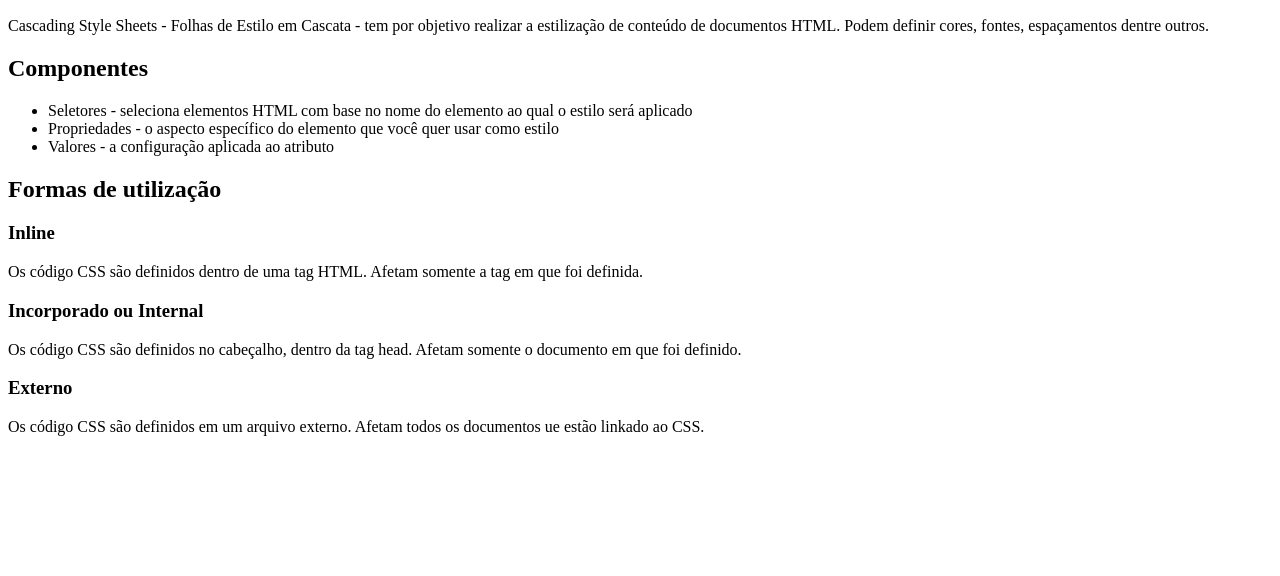
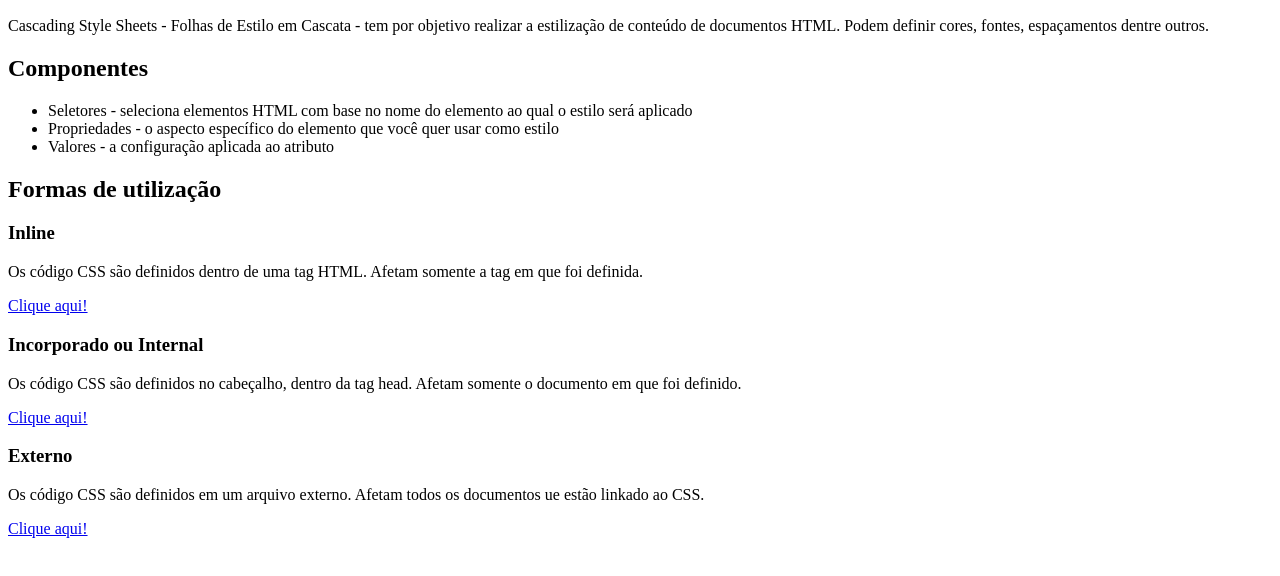
Before and after one commit to Mariele-Longato/DWEB, a plain HTML site: page RDE10-Mariele_Longato.html in a window 1280 px wide. Shown: the part 110-686 px from the top of the page. Drawn offline with Linux system fonts and the light colour scheme.

Commit message:
Atualizando index

```diff
--- a/RDE10-Mariele_Longato.html
+++ b/RDE10-Mariele_Longato.html
@@ -25,17 +25,20 @@
         Os código CSS são definidos dentro de uma tag HTML.
         Afetam somente a tag em que foi definida.
     </p>
+    <a href="RDE10-CSS_inline.html">Clique aqui!</a>
 
     <h3>Incorporado ou Internal</h3>
     <p>
         Os código CSS são definidos no cabeçalho, dentro da tag head.
         Afetam somente o documento em que foi definido.
     </p>
+    <a href="RDE10-CSS_Incorporado.html">Clique aqui!</a>
 
     <h3>Externo</h3>
     <p>
         Os código CSS são definidos em um arquivo externo.
         Afetam todos os documentos ue estão linkado ao CSS.
     </p>
+    <a href="RDE10-CSS_Externo.html">Clique aqui!</a>
 </body>
 </html>
```
Also changed, not shown: RDE05_index_base.html (+1 -0 lines).
